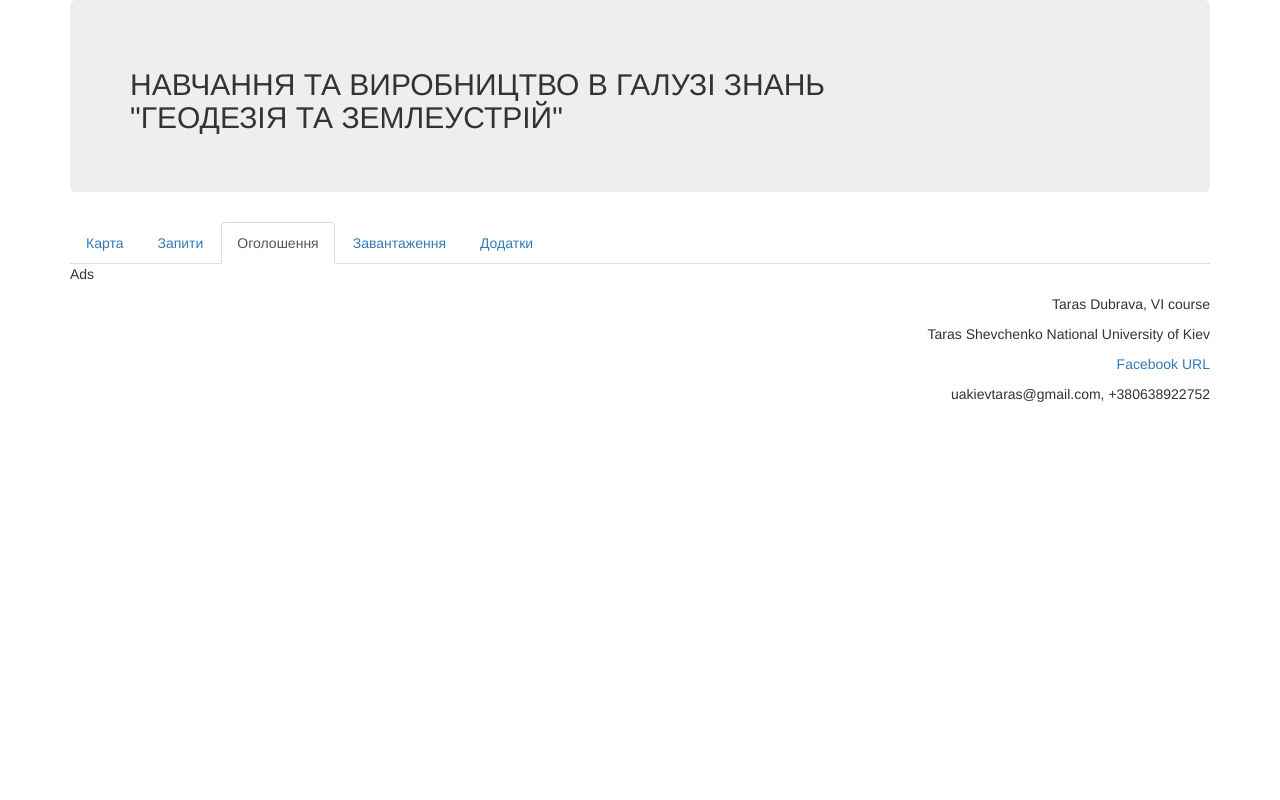
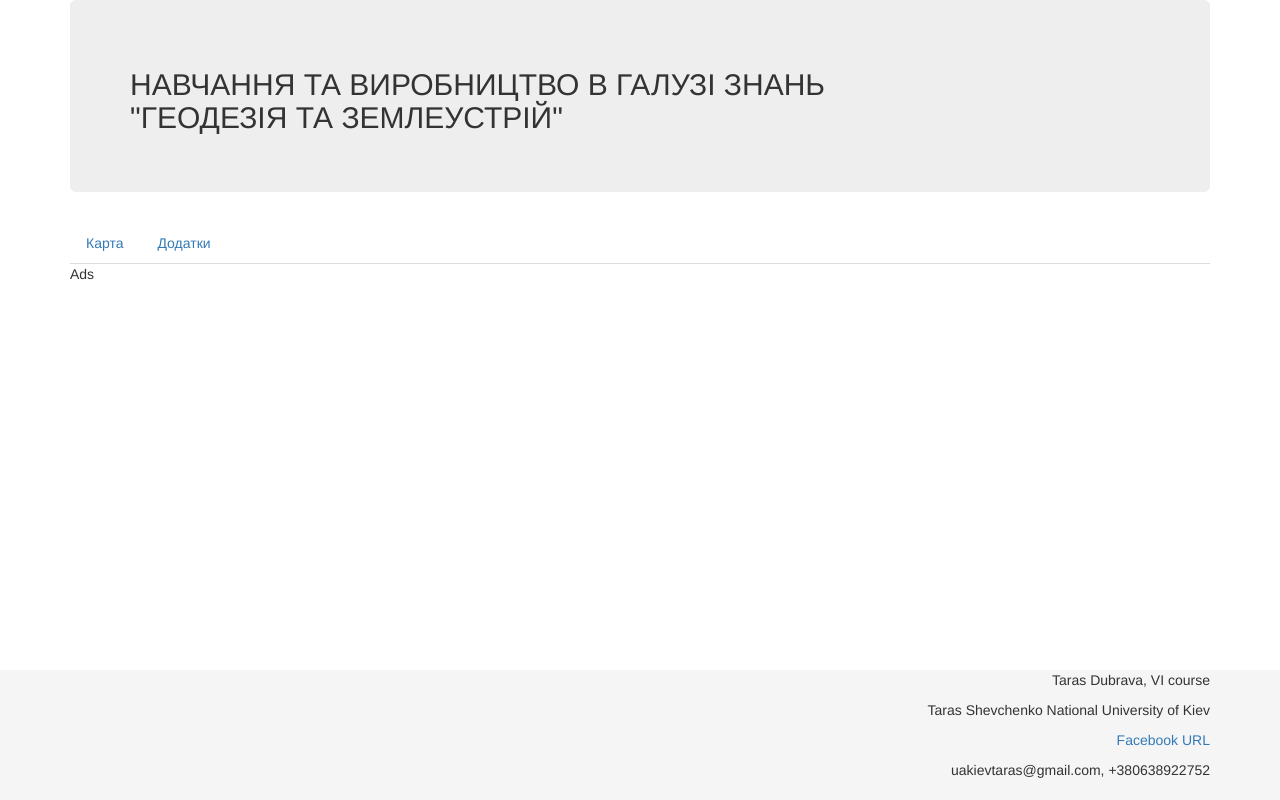
Before and after one commit to SVRV/taras, a Flask app: page /ads in a window 1280 px wide. Run offline with Flask 2, Linux system fonts and the light colour scheme; some libraries are stand-ins or nearby versions.

```diff
--- a/static/css/style.css
+++ b/static/css/style.css
@@ -2,3 +2,26 @@
     width: 100%;
     height: 600px;
 }
+
+html {
+  position: relative;
+  min-height: 100%;
+}
+body {
+  /* Margin bottom by footer height */
+  margin-bottom: 60px;
+  background-color: #FFF
+}
+
+.footer {
+  position: absolute;
+  bottom: 0;
+  width: 100%;
+  /* Set the fixed height of the footer here */
+  height: 130px;
+  background-color: #f5f5f5;
+}
+
+p.mdesc {
+  margin-left: 21px
+}
--- a/templates/layout.html
+++ b/templates/layout.html
@@ -30,9 +30,6 @@
 
     {% set navigation_bar = [
     (url_for('google_map'), 'map', 'Карта'),
-    (url_for('demand'), 'demand', 'Запити'),
-    (url_for('ads'), 'ads', 'Оголошення'),
-    (url_for('apps'), 'apps', 'Завантаження'),
     (url_for('extra'), 'extra', 'Додатки')
     ] -%}
 
@@ -45,9 +42,8 @@
 
     {% block body %}{% endblock %}
 </div>
-<footer>
+<footer class="footer">
     <div class="container">
-        <div class="clearfix"></div>
         <p class="pull-right">Taras Dubrava, VI course</p>
         <div class="clearfix"></div>
         <p class="pull-right">Taras Shevchenko National University of Kiev</p>
```
Also changed, not shown: templates/map.html (+43 -8 lines).
